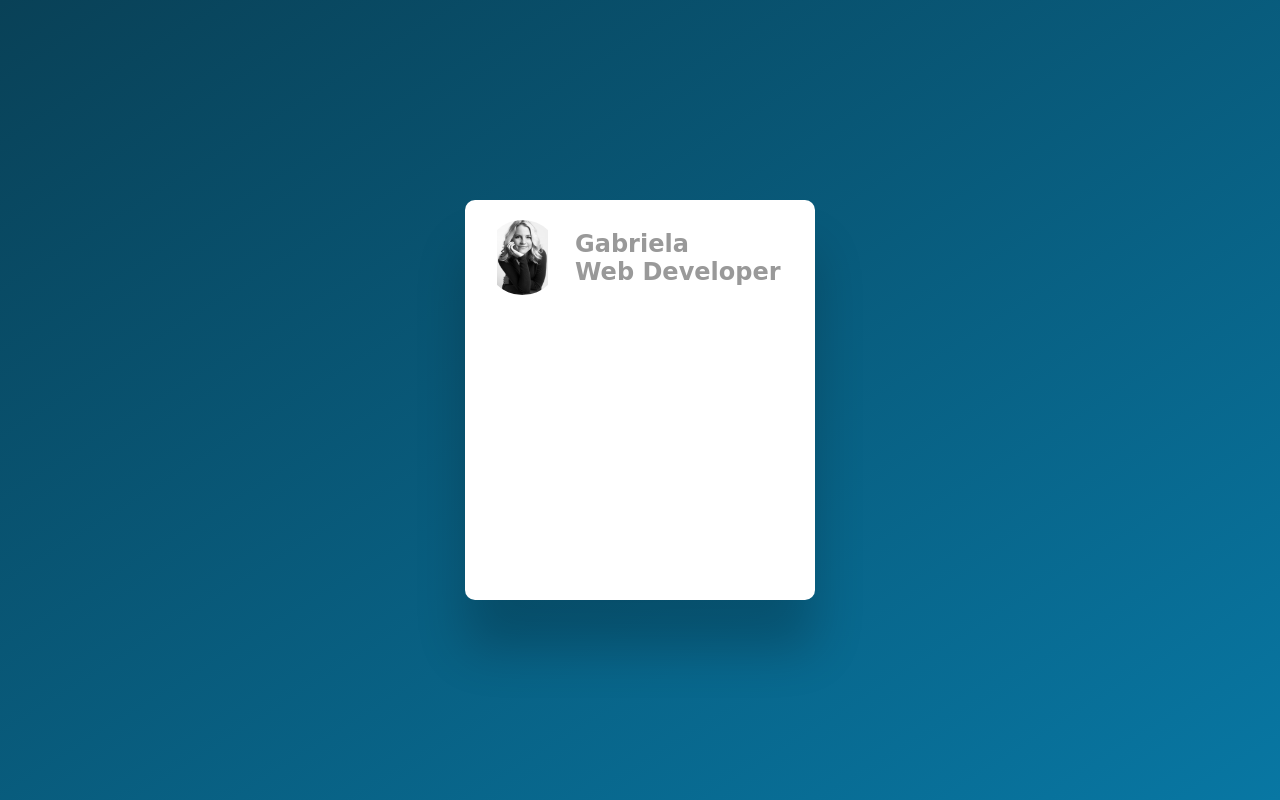
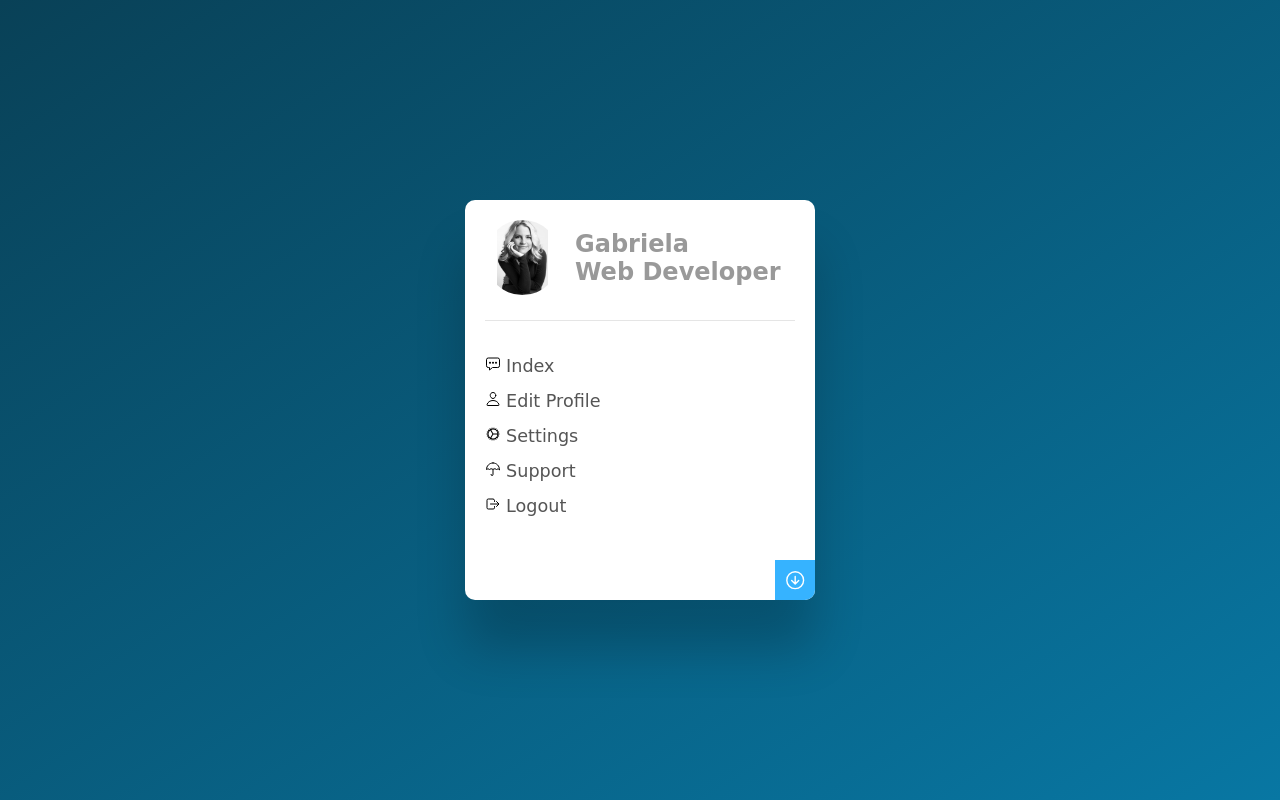
Before and after one commit to gabrielaclb/Card-Component, a plain HTML site: page index.html in a window 1280 px wide. Drawn offline with nearby package versions, Linux system fonts and the light colour scheme.

Commit message:
Card open completed

```diff
--- a/index.css
+++ b/index.css
@@ -6,16 +6,15 @@
 }
 
 body {
-    position: relative;
-    width: 100%;
-    min-height: 100vh;
     display: flex;
     justify-content: center;
     align-items: center;
+    min-height: 100vh;
     background-image: linear-gradient(to bottom right, rgb(9, 65, 87), rgb(8, 119, 163));
 }
 
 .card {
+    position: relative;
     width: 350px;
     height: 400px;
     background-color: #FFF;
@@ -51,3 +50,44 @@ body {
     font-size: 400;
     color: #999;
 }
+
+.nav {
+    position: relative;
+    top: 25px;
+    border-top: 1px solid rgba(0, 0, 0, 0.1);
+    padding: 20px 0;
+}
+
+.nav li {
+    list-style: none;
+    margin: 15px 0;
+}
+
+.nav li a {
+    text-decoration: none;
+    color: #555;
+    font-size: 1.1em;
+    transition: color 0.25s;
+}
+
+.nav li a:hover {
+    color: #36B3FF;
+}
+
+.toggle {
+    position: absolute;
+    bottom: 0;
+    right: 0;
+    width: 40px;
+    height: 40px;
+    background-color: #36B3FF;
+    border-end-end-radius: 10px;
+    display: flex;
+    justify-content: center;
+    align-items: center;
+}
+
+.toggle * {
+    color: #FFF;
+    font-size: 1.4em;
+}
--- a/index.html
+++ b/index.html
@@ -1,12 +1,16 @@
 <!DOCTYPE html>
 <html lang="en">
+
 <head>
     <meta charset="UTF-8">
     <meta http-equiv="X-UA-Compatible" content="IE=edge">
     <meta name="viewport" content="width=device-width, initial-scale=1.0">
     <link rel="stylesheet" href="index.css">
+    <script type="module" src="https://unpkg.com/ionicons@5.5.2/dist/ionicons/ionicons.esm.js"></script>
+    <script nomodule src="https://unpkg.com/ionicons@5.5.2/dist/ionicons/ionicons.js"></script>
     <title>Card</title>
 </head>
+
 <body>
     <section class="card">
         <div class="content">
@@ -15,6 +19,33 @@
             </div>
             <h2>Gabriela<br><span>Web Developer</span></h2>
         </div>
+        <ul class="nav">
+            <li>
+                <ion-icon name="chatbox-ellipses-outline"></ion-icon>
+                <a href="">Index</a>
+            </li>
+            <li>
+                <ion-icon name="person-outline"></ion-icon>
+                <a href="">Edit Profile</a>
+            </li>
+            <li>
+                <ion-icon name="cog-outline"></ion-icon>
+                <a href="">Settings</a>
+            </li>
+            <li>
+                <ion-icon name="umbrella-outline"></ion-icon>
+                <a href="">Support</a>
+            </li>
+            <li>
+                <ion-icon name="log-out-outline"></ion-icon>
+                <a href="">Logout</a>
+            </li>
+        </ul>
+        <div class="toggle">
+            <ion-icon name="arrow-down-circle-outline"></ion-icon>
+        </div>
     </section>
+    <script src=""></script>
 </body>
+
 </html>
```
Also changed, not shown: Loader.js (added).
